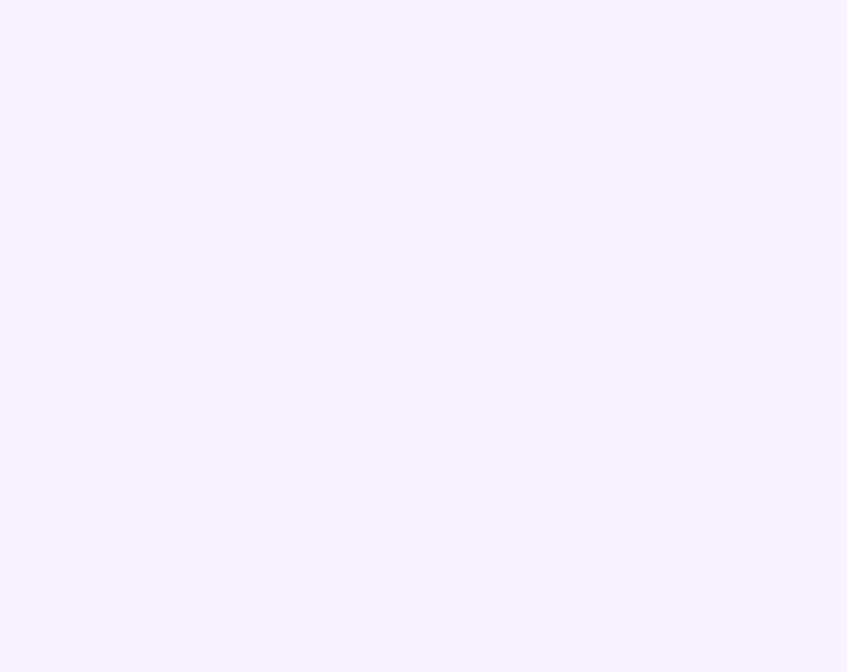
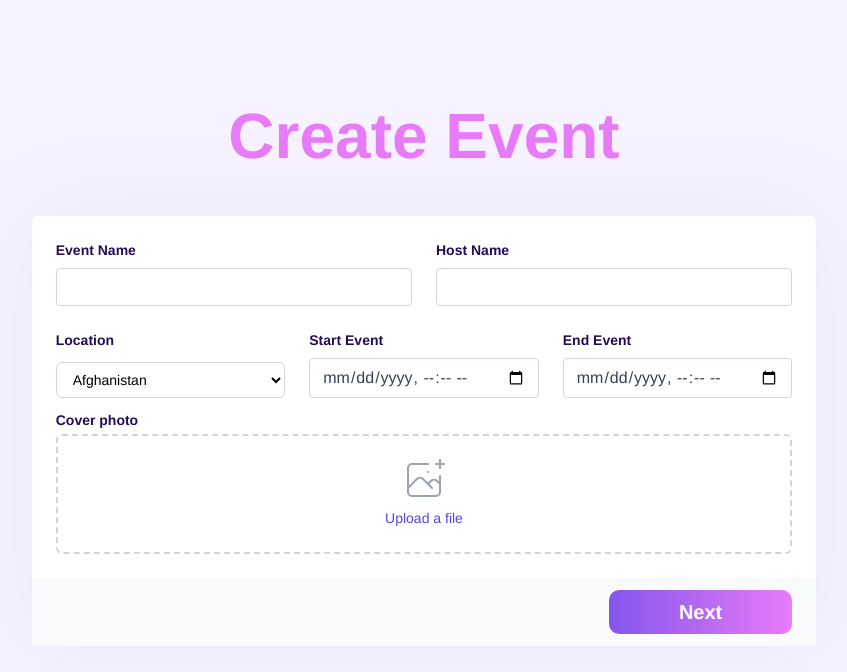
Before and after one commit to usmangq12/share-event, a React (Create React App) app: page /create-event in a window 1280 px wide. Before the commit this address had no page. Shown: the top 672 px of the page, without its empty margins (216-1063 px from the left). Built offline with nearby package versions, Linux system fonts and the light colour scheme.

Commit message:
Code updated.

```diff
--- a/src/App.js
+++ b/src/App.js
@@ -1,6 +1,5 @@
 import { Routes } from "./Routes";
 import "./App.css";
-import { EventForm } from "./components/EventForm";
 
 function App() {
   return (
--- a/src/Routes.js
+++ b/src/Routes.js
@@ -1,12 +1,13 @@
 import React from "react";
 import { Routes as BrowserRoutes, Route } from "react-router-dom";
-import { Home, Event } from "./pages";
+import { Home, Event, CreateEvent } from "./pages";
 
 export const Routes = () => {
   return (
     <BrowserRoutes>
       <>
         <Route path="/" element={<Home />} />
+        <Route path="/create-event" element={<CreateEvent />} />
         <Route path="/event" element={<Event />} />
       </>
     </BrowserRoutes>
--- /dev/null
+++ b/src/pages/CreateEvent.jsx
@@ -0,0 +1,6 @@
+import React from "react";
+import { EventForm } from "../components";
+
+export const CreateEvent = () => {
+  return <EventForm />;
+};
--- a/src/pages/index.js
+++ b/src/pages/index.js
@@ -1,2 +1,3 @@
 export * from "./Home";
 export * from "./Event";
+export * from "./CreateEvent";
```
Also changed, not shown: 1 other file (tests, documents, lock files or other folders).
